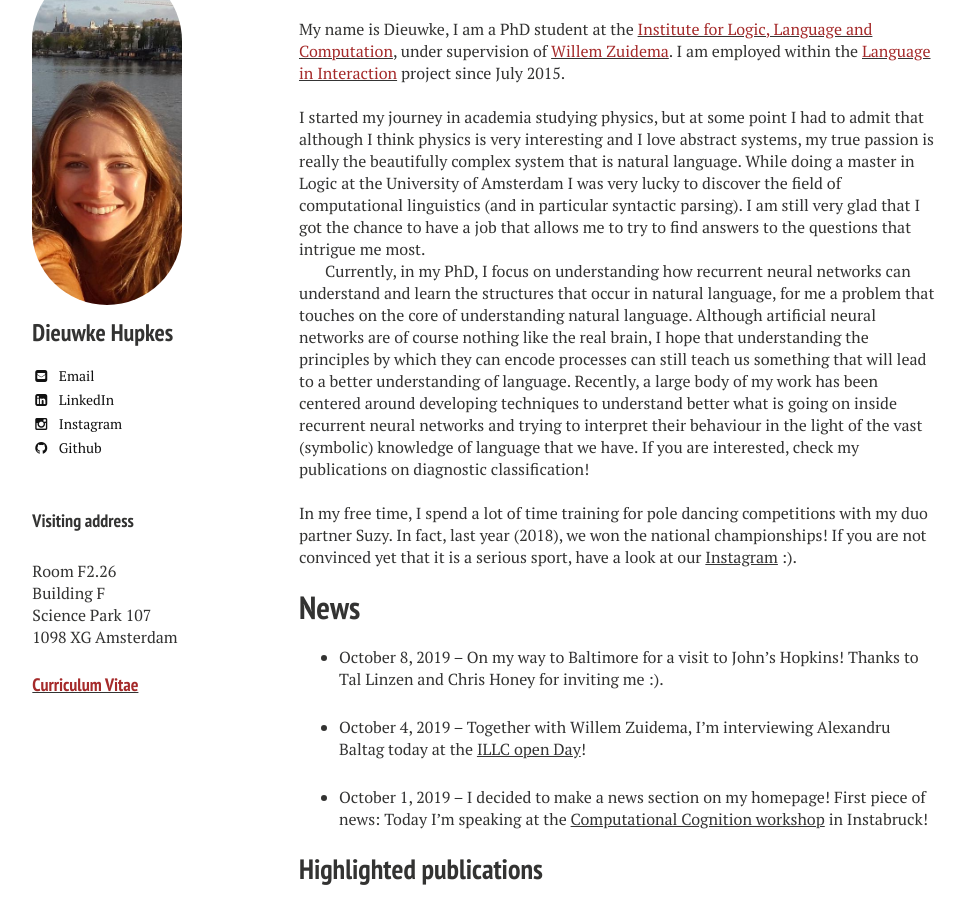
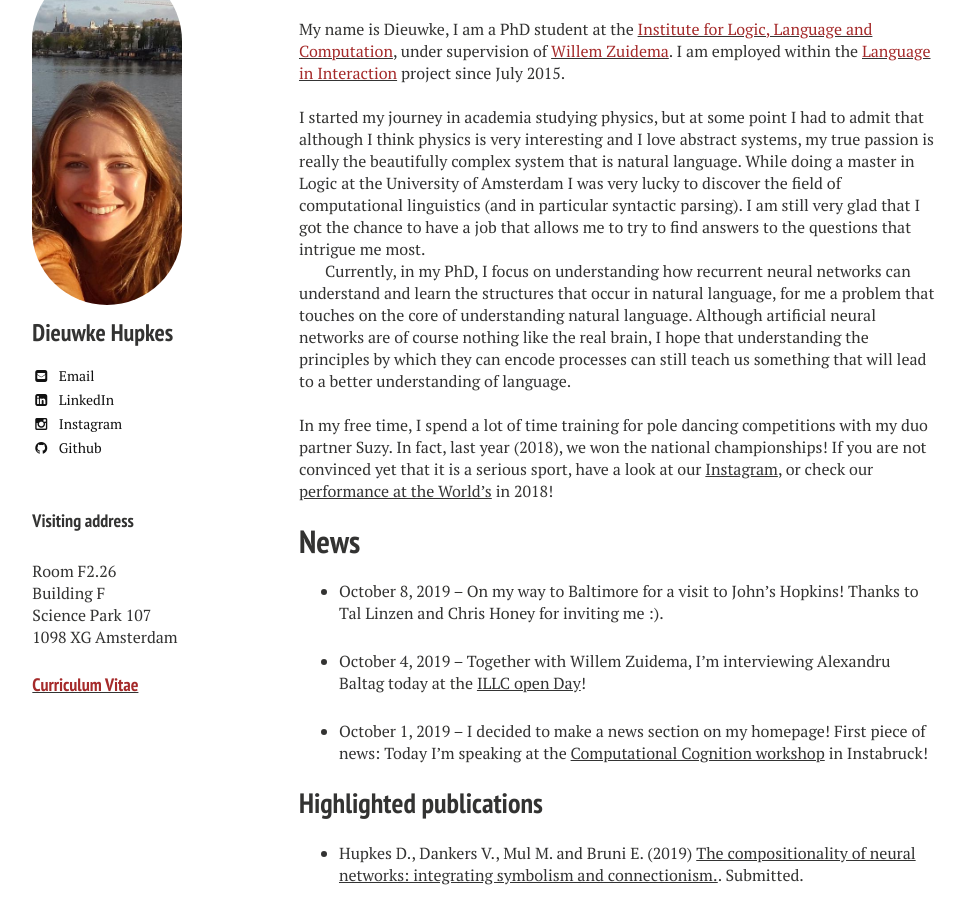
Before and after one commit to dieuwkehupkes/dieuwkehupkes.github.io, a Jekyll site: the page built from index.md, in a window 1280 px wide and 900 px high, scrolled down 458 px. Shown: the whole window, without its empty margins (21-986 px from the left). Built offline with Jekyll 4.4.1, drawn with Linux system fonts in a browser that asks for light colours; nearby versions of some CDN libraries.

Commit message:
Change a bit home page

```diff
--- a/index.md
+++ b/index.md
@@ -16,12 +16,11 @@ I am still very glad that I got the chance to have a job that allows me to try t
 
 Currently, in my PhD, I focus on understanding how recurrent neural networks can understand and learn the structures that occur in natural language, for me a problem that touches on the core of understanding natural language.
 Although artificial neural networks are of course nothing like the real brain, I hope that understanding the principles by which they can encode processes can still teach us something that will lead to a better understanding of language.
-Recently, a large body of my work has been centered around developing techniques to understand better what is going on inside recurrent neural networks and trying to interpret their behaviour in the light of the vast (symbolic) knowledge of language that we have.
-If you are interested, check my publications on diagnostic classification!
 <br /><br />
 In my free time, I spend a lot of time training for pole dancing competitions with my duo partner Suzy.
 In fact, last year (2018), we won the national championships!
-If you are not convinced yet that it is a serious sport, have a look at our <a href="https://www.instagram.com/duo_polenotti/" target="_blank">Instagram</a> :).
+If you are not convinced yet that it is a serious sport, have a look at our <a href="https://www.instagram.com/duo_polenotti/" target="_blank">Instagram</a>, or check our <a href="https://www.youtube.com/watch?v=ylr0YnVzjOg&t=158s" target="_blank">performance at the World's</a> in 2018!
+
 # News
 
 - October 8, 2019 -- On my way to Baltimore for a visit to John's Hopkins! Thanks to Tal Linzen and Chris Honey for inviting me :).
```
